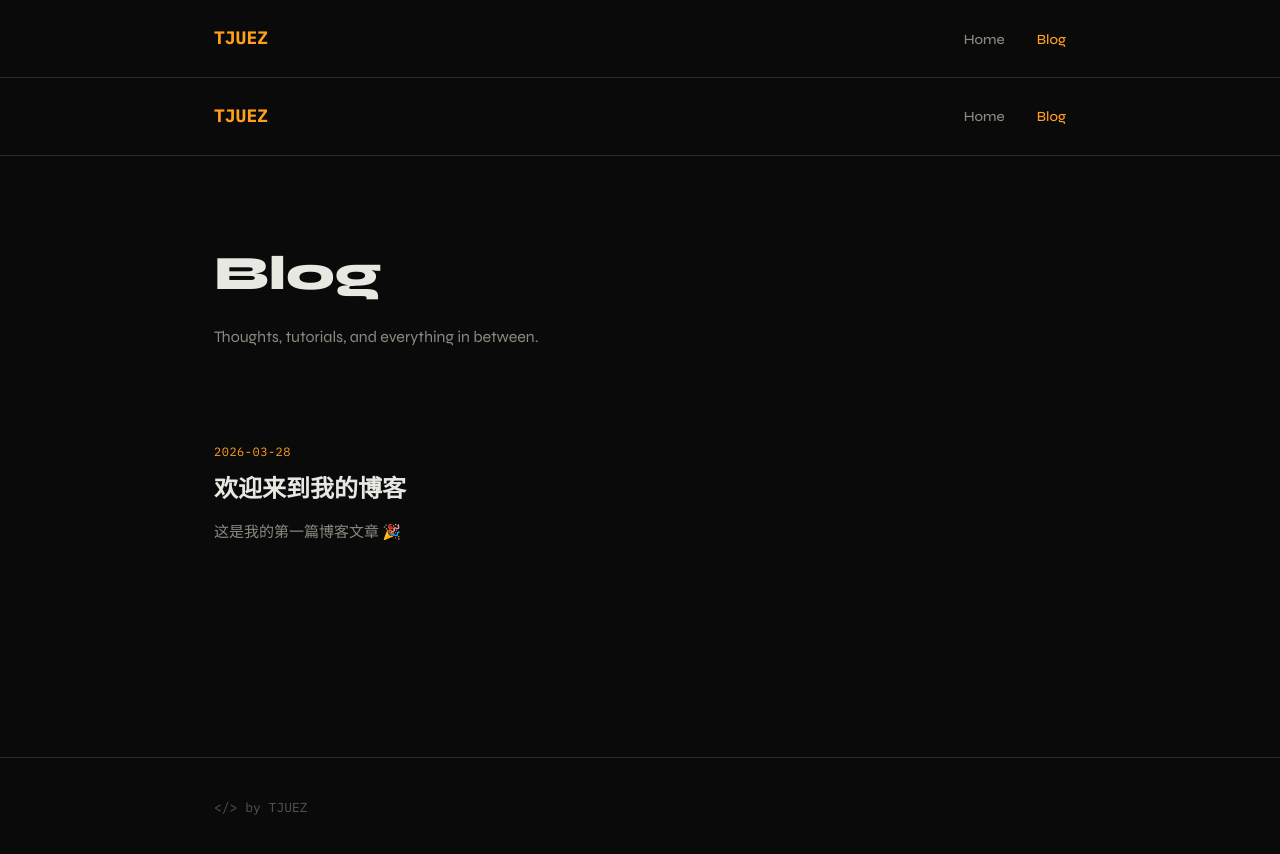
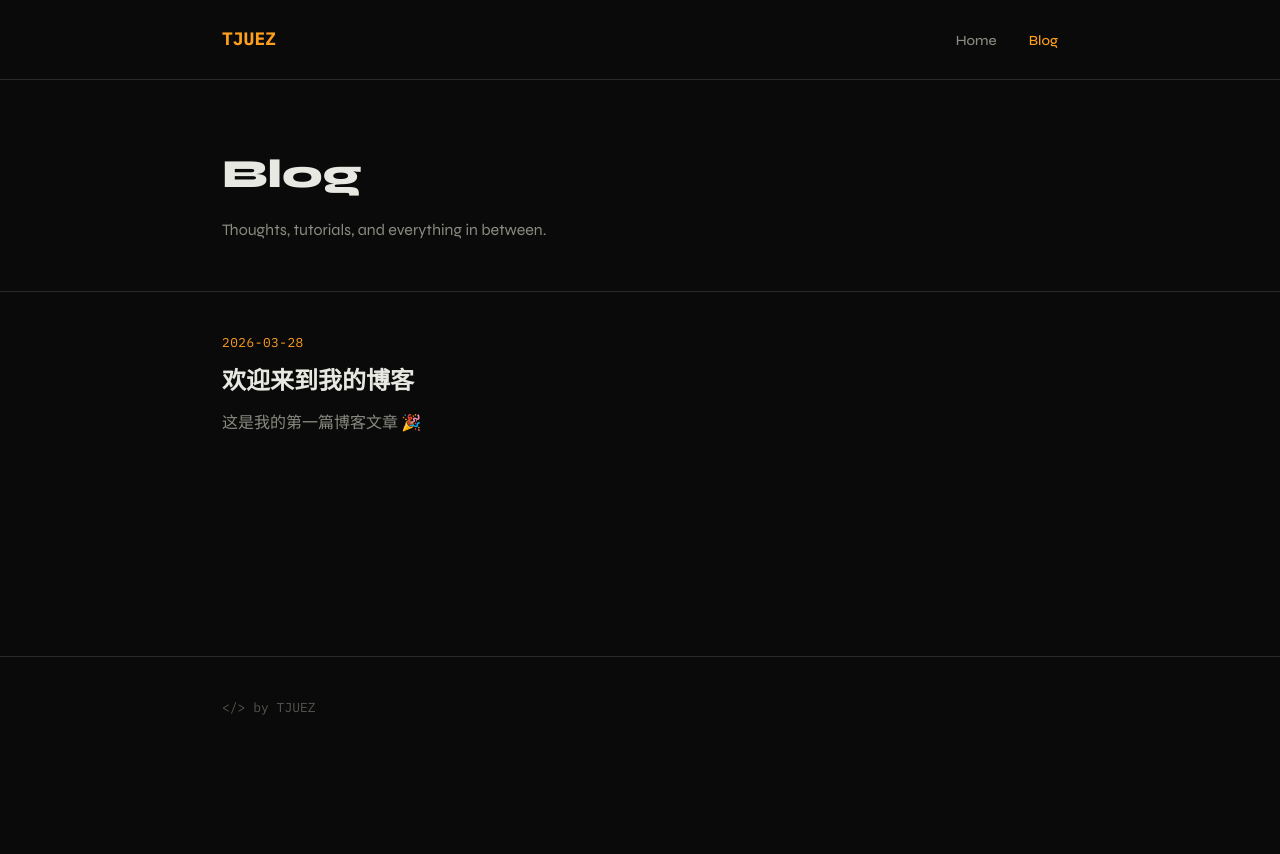
Before and after one commit to TJUEZ/tjuez.github.io, a Jekyll site: the page built from blog.html, in a window 1280 px wide. Shown: the top 854 px of the page. Built offline with Jekyll 4.4.1, drawn with Linux system fonts in a browser that asks for light colours.

Commit message:
fix: improve blog layout and readability
- Remove duplicate header in blog.html (was using layout + its own HTML)
- Increase container width 760px → 900px for better screen usage
- Left-align blog post list for better readability
- Increase text contrast in post content (text-primary instead of text-secondary)
- Add sticky header
- Add content-body styles for markdown rendered content
- Improve post.html typography and spacing

Co-Authored-By: Claude Opus 4.6 <noreply@anthropic.com>

```diff
--- a/_layouts/default.html
+++ b/_layouts/default.html
@@ -25,8 +25,8 @@
             color: var(--text-primary);
             line-height: 1.7;
         }
-        .container { max-width: 760px; margin: 0 auto; padding: 0 24px; }
-        header { padding: 24px 0; border-bottom: 1px solid var(--border); }
+        .container { max-width: 900px; margin: 0 auto; padding: 0 32px; }
+        header { padding: 24px 0; border-bottom: 1px solid var(--border); position: sticky; top: 0; background: var(--bg-deep); z-index: 100; }
         header .container { display: flex; justify-content: space-between; align-items: center; }
         .logo { font-family: 'IBM Plex Mono', monospace; font-weight: 700; font-size: 18px; color: var(--amber); text-decoration: none; }
         .nav-links { display: flex; gap: 32px; list-style: none; }
@@ -34,6 +34,31 @@
         .nav-links a:hover, .nav-links a.active { color: var(--amber); }
         footer { padding: 40px 0; border-top: 1px solid var(--border); margin-top: 80px; }
         footer p { color: var(--text-muted); font-size: 13px; font-family: 'IBM Plex Mono', monospace; }
+
+        /* Reading content styles */
+        .content-body {
+            max-width: 680px;
+        }
+        .content-body h1, .content-body h2, .content-body h3, .content-body h4 {
+            color: var(--text-primary);
+            margin: 1.5em 0 0.5em;
+            font-weight: 700;
+            line-height: 1.3;
+        }
+        .content-body h1 { font-size: 2rem; }
+        .content-body h2 { font-size: 1.5rem; border-bottom: 1px solid var(--border); padding-bottom: 0.3em; }
+        .content-body h3 { font-size: 1.25rem; }
+        .content-body p { color: var(--text-primary); margin-bottom: 1em; line-height: 1.8; }
+        .content-body a { color: var(--amber); text-decoration: none; }
+        .content-body a:hover { text-decoration: underline; }
+        .content-body code { font-family: 'IBM Plex Mono', monospace; font-size: 0.9em; background: var(--bg-elevated); padding: 2px 6px; border-radius: 3px; }
+        .content-body pre { background: var(--bg-surface); padding: 20px; border-radius: 8px; overflow-x: auto; margin: 1.5em 0; }
+        .content-body pre code { background: none; padding: 0; }
+        .content-body ul, .content-body ol { color: var(--text-primary); margin: 1em 0; padding-left: 1.5em; }
+        .content-body li { margin-bottom: 0.5em; line-height: 1.7; }
+        .content-body blockquote { border-left: 3px solid var(--amber); padding-left: 20px; margin: 1.5em 0; color: var(--text-secondary); font-style: italic; }
+        .content-body img { max-width: 100%; height: auto; border-radius: 8px; margin: 1.5em 0; }
+        .content-body hr { border: none; border-top: 1px solid var(--border); margin: 2em 0; }
     </style>
 </head>
 <body>
--- a/blog.html
+++ b/blog.html
@@ -2,148 +2,6 @@
 layout: default
 title: Blog
 ---
-
-<!DOCTYPE html>
-<html lang="zh-CN">
-<head>
-    <meta charset="UTF-8">
-    <meta name="viewport" content="width=device-width, initial-scale=1.0">
-    <title>Blog - TJUEZ</title>
-    <link rel="preconnect" href="https://fonts.googleapis.com">
-    <link href="https://fonts.googleapis.com/css2?family=IBM+Plex+Mono:wght@400;500;600;700&family=Syne:wght@400;500;600;700;800&display=swap" rel="stylesheet">
-    <style>
-        :root {
-            --bg-deep: #0a0a0a;
-            --bg-surface: #141414;
-            --bg-elevated: #1c1c1c;
-            --text-primary: #e8e8e3;
-            --text-secondary: #8a8a80;
-            --text-muted: #555550;
-            --amber: #ff9f1c;
-            --amber-dim: #cc7f16;
-            --border: #2a2a28;
-        }
-
-        * { margin: 0; padding: 0; box-sizing: border-box; }
-
-        body {
-            font-family: 'Syne', sans-serif;
-            background: var(--bg-deep);
-            color: var(--text-primary);
-            line-height: 1.6;
-        }
-
-        .container {
-            max-width: 900px;
-            margin: 0 auto;
-            padding: 0 24px;
-        }
-
-        header {
-            padding: 24px 0;
-            border-bottom: 1px solid var(--border);
-        }
-        header .container {
-            display: flex;
-            justify-content: space-between;
-            align-items: center;
-        }
-        .logo {
-            font-family: 'IBM Plex Mono', monospace;
-            font-weight: 700;
-            font-size: 18px;
-            color: var(--amber);
-            text-decoration: none;
-        }
-        .nav-links {
-            display: flex;
-            gap: 32px;
-            list-style: none;
-        }
-        .nav-links a {
-            color: var(--text-secondary);
-            text-decoration: none;
-            font-size: 14px;
-            font-weight: 500;
-            transition: color 0.2s;
-        }
-        .nav-links a:hover,
-        .nav-links a.active {
-            color: var(--amber);
-        }
-
-        .page-hero {
-            padding: 80px 0 60px;
-        }
-        .page-hero h1 {
-            font-size: 48px;
-            font-weight: 800;
-            color: var(--text-primary);
-            margin-bottom: 12px;
-        }
-        .page-hero p {
-            color: var(--text-secondary);
-            font-size: 16px;
-        }
-
-        .posts-list {
-            padding-bottom: 100px;
-        }
-
-        .post-item {
-            padding: 32px 0;
-            border-bottom: 1px solid var(--border);
-        }
-        .post-item:last-child {
-            border-bottom: none;
-        }
-        .post-meta {
-            font-family: 'IBM Plex Mono', monospace;
-            font-size: 12px;
-            color: var(--amber);
-            margin-bottom: 10px;
-            letter-spacing: 0.5px;
-        }
-        .post-title {
-            font-size: 24px;
-            font-weight: 700;
-            color: var(--text-primary);
-            text-decoration: none;
-            display: block;
-            margin-bottom: 10px;
-            transition: color 0.2s;
-        }
-        .post-title:hover {
-            color: var(--amber);
-        }
-        .post-excerpt {
-            color: var(--text-secondary);
-            font-size: 15px;
-            line-height: 1.7;
-        }
-
-        .empty-state {
-            text-align: center;
-            padding: 80px 0;
-            color: var(--text-muted);
-        }
-        .empty-state p {
-            font-family: 'IBM Plex Mono', monospace;
-            font-size: 14px;
-        }
-    </style>
-</head>
-<body>
-
-    <header>
-        <div class="container">
-            <a href="index.html" class="logo">TJUEZ</a>
-            <ul class="nav-links">
-                <li><a href="index.html">Home</a></li>
-                <li><a href="blog.html" class="active">Blog</a></li>
-            </ul>
-        </div>
-    </header>
 
 <section class="page-hero">
     <div class="container">
@@ -159,7 +17,7 @@ title: Blog
             <div class="post-meta">{{ post.date | date: "%Y-%m-%d" }}</div>
             <a href="{{ post.url }}" class="post-title">{{ post.title }}</a>
             {% if post.excerpt %}
-                <p class="post-excerpt">{{ post.excerpt | strip_html | truncate: 120 }}</p>
+            <p class="post-excerpt">{{ post.excerpt | strip_html | truncatewords: 30 }}</p>
             {% endif %}
         </article>
         {% else %}
@@ -170,5 +28,69 @@ title: Blog
     </div>
 </section>
 
-</body>
-</html>
+<style>
+.page-hero {
+    padding: 60px 0 48px;
+    border-bottom: 1px solid var(--border);
+    margin-bottom: 0;
+}
+.page-hero h1 {
+    font-size: 2.5rem;
+    font-weight: 800;
+    color: var(--text-primary);
+    margin-bottom: 8px;
+}
+.page-hero p {
+    color: var(--text-secondary);
+    font-size: 1rem;
+}
+
+.posts-list {
+    padding-bottom: 100px;
+}
+
+.post-item {
+    padding: 40px 0;
+    border-bottom: 1px solid var(--border);
+    text-align: left;
+}
+.post-item:last-child {
+    border-bottom: none;
+}
+.post-meta {
+    font-family: 'IBM Plex Mono', monospace;
+    font-size: 0.8rem;
+    color: var(--amber);
+    margin-bottom: 12px;
+    letter-spacing: 0.5px;
+}
+.post-title {
+    font-size: 1.5rem;
+    font-weight: 700;
+    color: var(--text-primary);
+    text-decoration: none;
+    display: block;
+    margin-bottom: 12px;
+    transition: color 0.2s;
+    line-height: 1.3;
+}
+.post-title:hover {
+    color: var(--amber);
+}
+.post-excerpt {
+    color: var(--text-secondary);
+    font-size: 1rem;
+    line-height: 1.7;
+    max-width: 600px;
+}
+
+.empty-state {
+    padding: 80px 0;
+    color: var(--text-muted);
+    text-align: left;
+}
+.empty-state p {
+    font-family: 'IBM Plex Mono', monospace;
+    font-size: 14px;
+}
+</style>
```
Also changed, not shown: _layouts/post.html (+22 -20 lines). Lines whose indentation alone changed are shown as unchanged.
